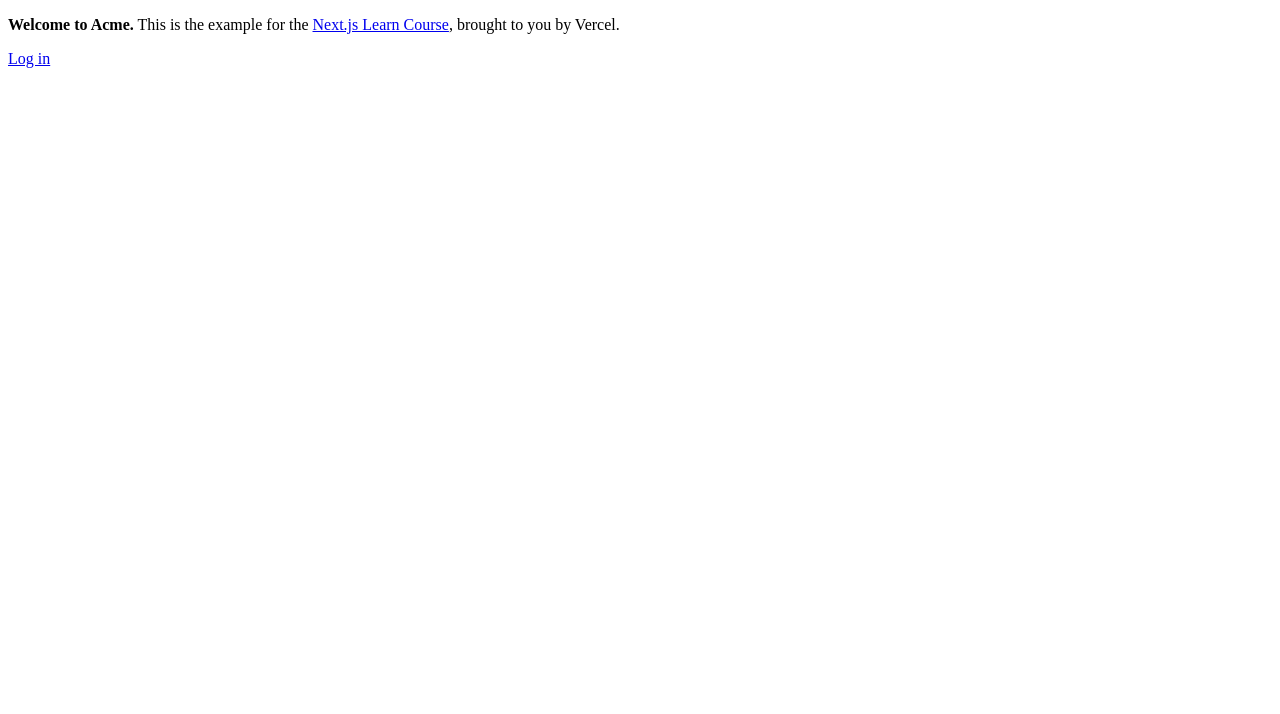
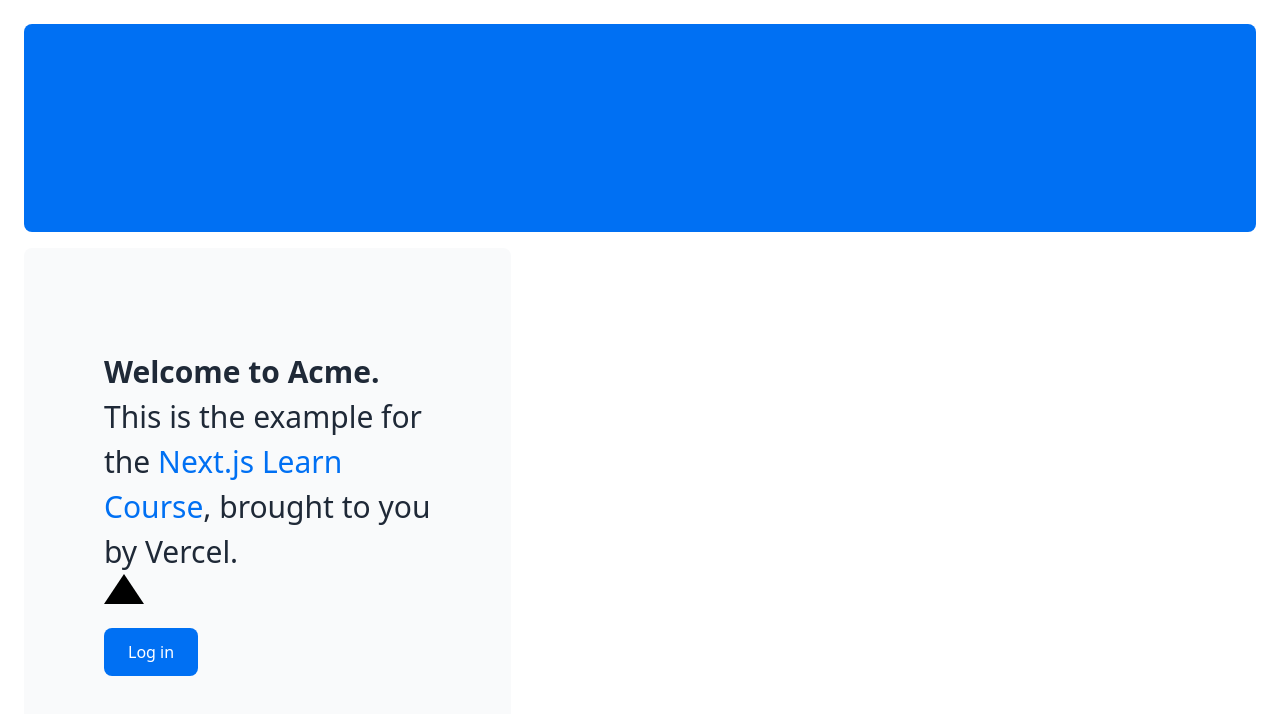
Before and after one commit to zouantchaw/next-admin-dashboard, a Next.js app: page / in a window 1280 px wide. Shown: the top 714 px of the page. Built offline with nearby package versions, Linux system fonts and the light colour scheme.

Commit message:
Add global CSS and border styles to layout and page components

```diff
--- a/app/layout.tsx
+++ b/app/layout.tsx
@@ -1,3 +1,5 @@
+import '@/app/ui/global.css'
+
 export default function RootLayout({
   children,
 }: {
--- a/app/page.tsx
+++ b/app/page.tsx
@@ -15,6 +15,9 @@
               Next.js Learn Course
             </a>
             , brought to you by Vercel.
+            <div
+  className="h-0 w-0 border-b-[30px] border-l-[20px] border-r-[20px] border-b-black border-l-transparent border-r-transparent"
+/>
           </p>
           <Link
             href="/login"
```
